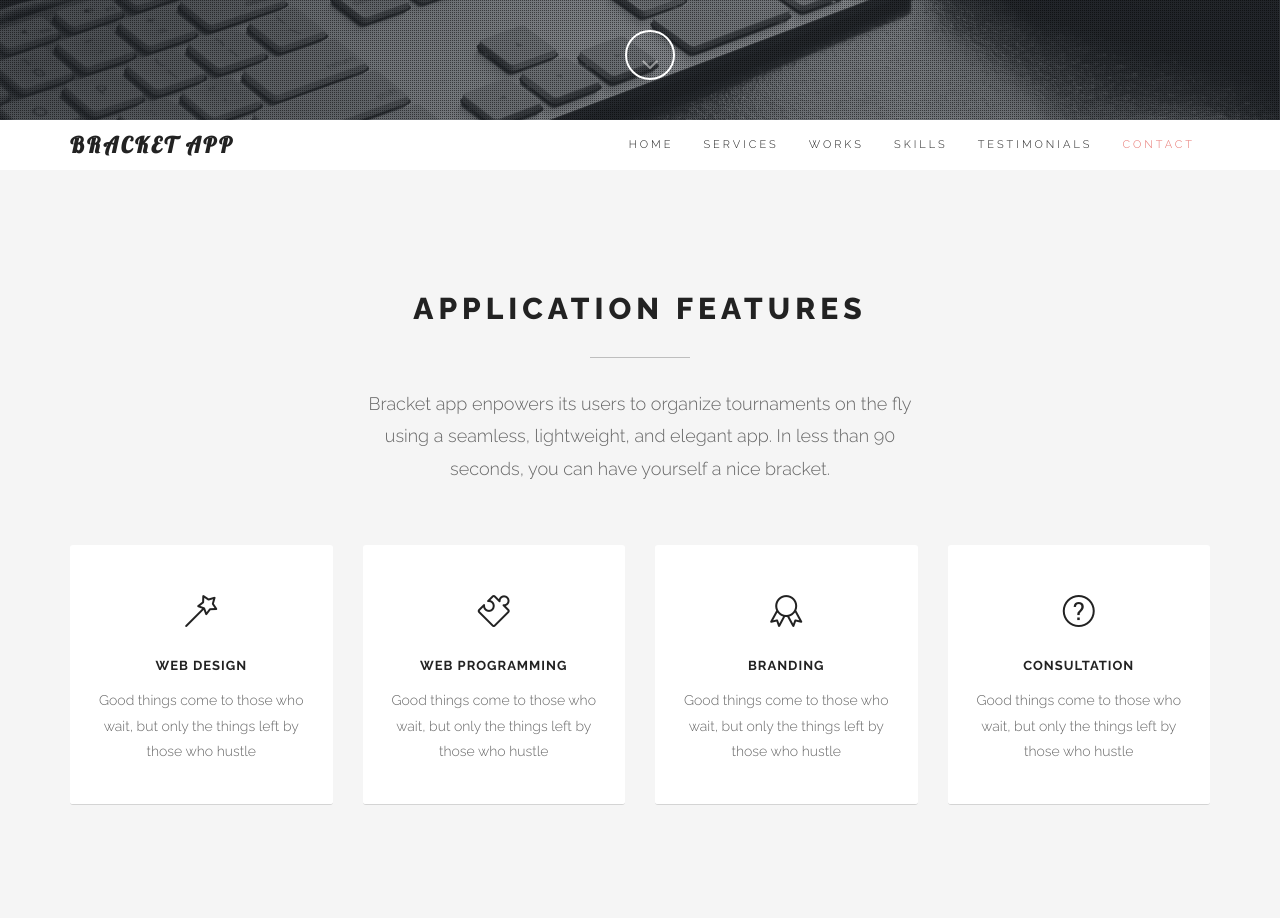
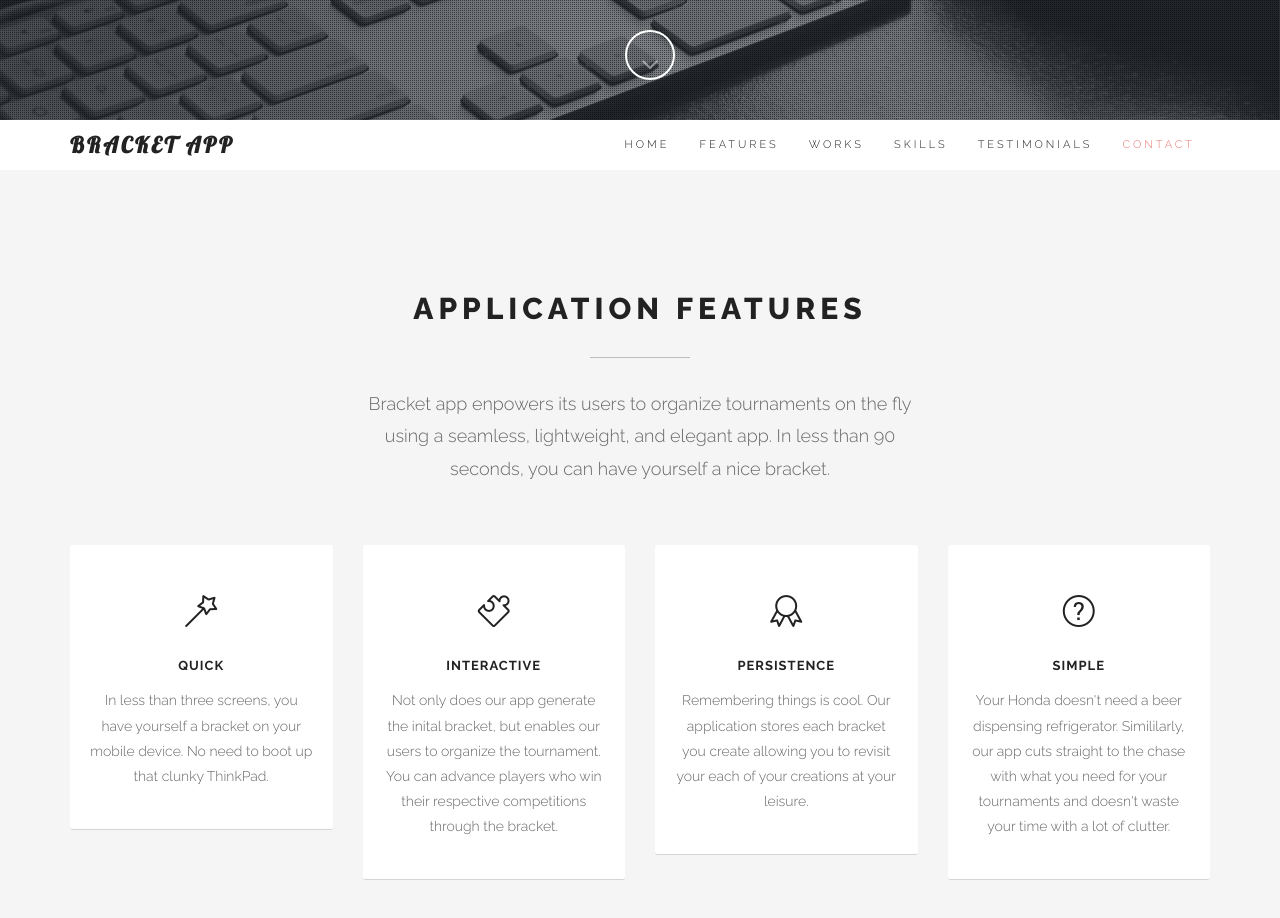
Before and after one commit to aak849/aak849.github.io, a plain HTML site: page index.html in a window 1280 px wide. Shown: the part 680-1598 px from the top of the page. Drawn offline with Linux system fonts and the light colour scheme.

Commit message:
Features frame done

```diff
--- a/index.html
+++ b/index.html
@@ -74,7 +74,7 @@
 				<div class="collapse navbar-collapse" id="custom-collapse">
 					<ul class="nav navbar-nav navbar-right">
 						<li><a href="#home">Home</a></li>
-						<li><a href="#services">Services</a></li>
+						<li><a href="#services">Features</a></li>
                         <li><a href="#portfolio">Works</a></li>
                         <li><a href="#skills">Skills</a></li>
 						<li><a href="#testimonials">Testimonials</a></li>
@@ -120,9 +120,9 @@
 							<span class="icon-magic-wand"></span>
 						</div>
 						<div class="iconbox-text">
-							<h3 class="iconbox-title">Web Design</h3>
+							<h3 class="iconbox-title">Quick</h3>
 							<div class="iconbox-desc">
-								Good things come to those who wait, but only the things left by those who hustle
+								In less than three screens, you have yourself a bracket on your mobile device. No need to boot up that clunky ThinkPad.
 							</div>
 						</div>
 					</div>
@@ -136,9 +136,9 @@
 							<span class="icon-puzzle"></span>
 						</div>
 						<div class="iconbox-text">
-							<h3 class="iconbox-title">Web Programming</h3>
+							<h3 class="iconbox-title">Interactive</h3>
 							<div class="iconbox-desc">
-								Good things come to those who wait, but only the things left by those who hustle
+								Not only does our app generate the inital bracket, but enables our users to organize the tournament. You can advance players who win their respective competitions through the bracket.
 							</div>
 						</div>
 					</div>
@@ -152,9 +152,9 @@
 							<span class="icon-badge"></span>
 						</div>
 						<div class="iconbox-text">
-							<h3 class="iconbox-title">Branding</h3>
+							<h3 class="iconbox-title">Persistence</h3>
 							<div class="iconbox-desc">
-								Good things come to those who wait, but only the things left by those who hustle
+								Remembering things is cool. Our application stores each bracket you create allowing you to revisit your each of your creations at your leisure.
 							</div>
 						</div>
 					</div>
@@ -168,9 +168,9 @@
 							<span class="icon-question"></span>
 						</div>
 						<div class="iconbox-text">
-							<h3 class="iconbox-title">Consultation</h3>
+							<h3 class="iconbox-title">Simple</h3>
 							<div class="iconbox-desc">
-								Good things come to those who wait, but only the things left by those who hustle
+								Your Honda doesn't need a beer dispensing refrigerator. Simililarly, our app cuts straight to the chase with what you need for your tournaments and doesn't waste your time with a lot of clutter.
 							</div>
 						</div>
 					</div>
```
